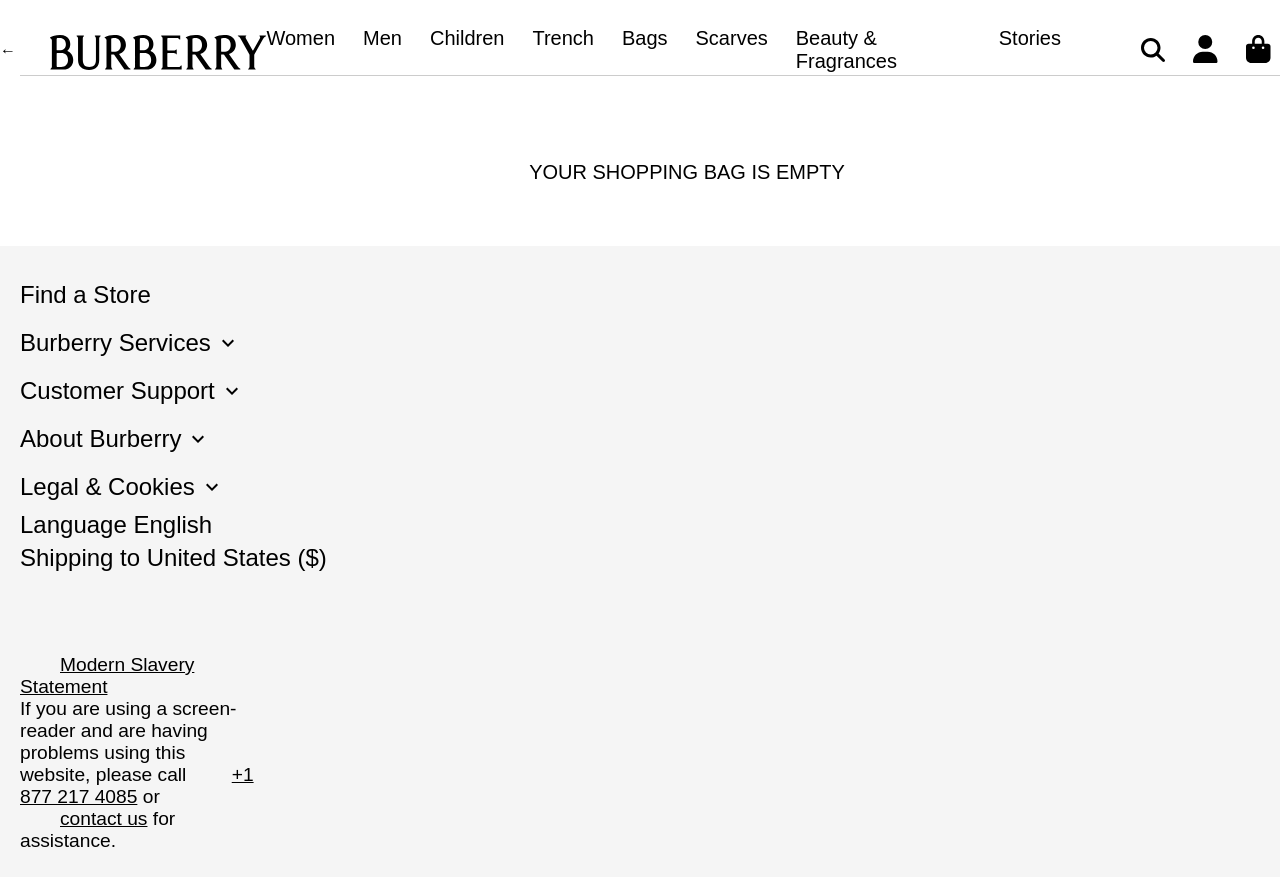
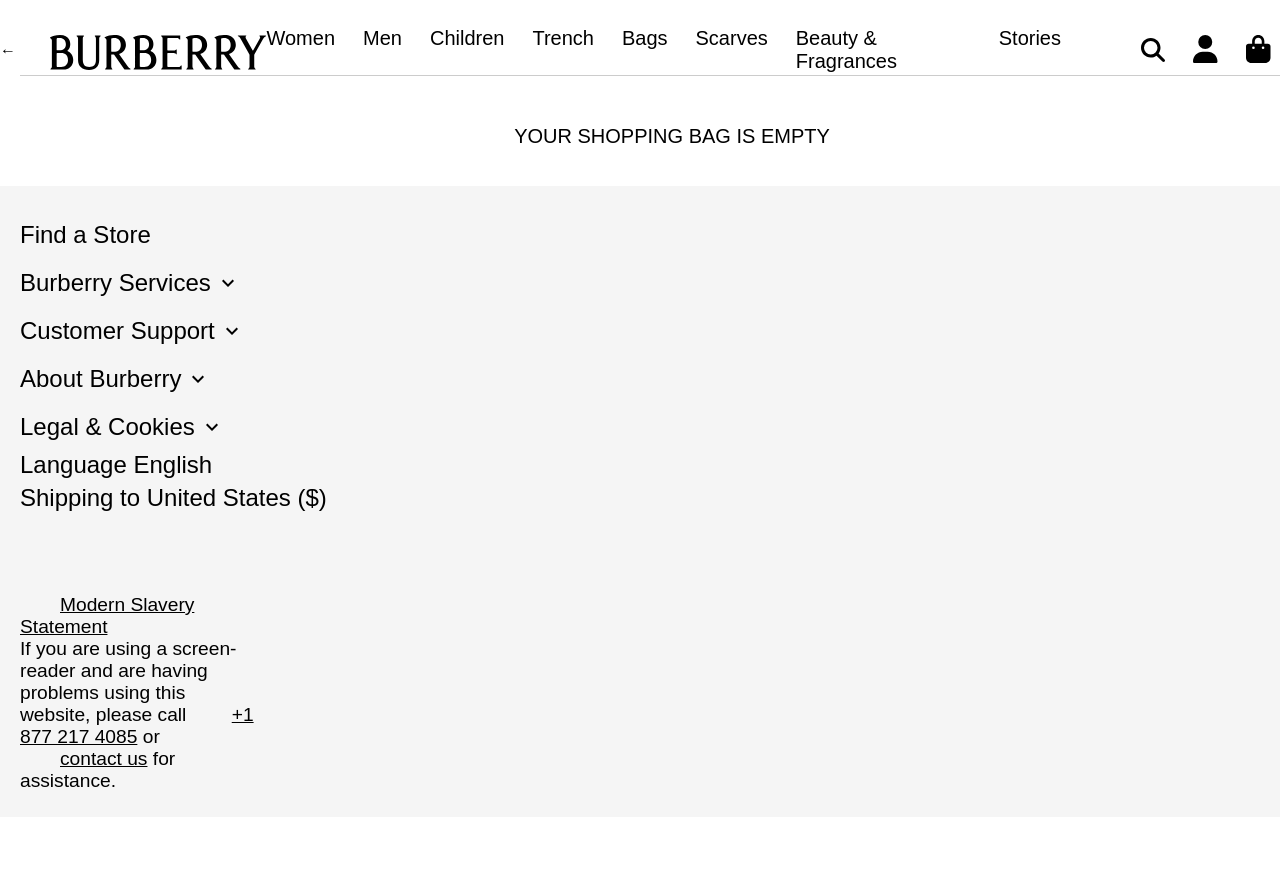
Before and after one commit to Coding-Comandoes/Burberry-Clone, a React (Vite) app in the folder Burberry/: page /cart in a window 1280 px wide. Shown: the top 886 px of the page. After the commit the page ends 852 px from the top, so only its background shows below. Built offline with nearby package versions, Linux system fonts and the light colour scheme; data requests are answered from the project's data file.

Commit message:
bag updated

```diff
--- a/Burberry/src/components/Pages/SingleProduct/Bag.css
+++ b/Burberry/src/components/Pages/SingleProduct/Bag.css
@@ -22,14 +22,14 @@
     background-color: rgb(231, 238, 238);
     height:350px;
 }
-.mainDiv{
+.mainDivCart{
     display: flex;
     flex-direction: column;
     font-family: Arial, Helvetica, sans-serif;
     margin-left: 5%;
     margin-top: 10%;
 }
-.mainDiv .bag{
+.mainDivCart .bag{
     display: flex ;
     justify-content: start;
     flex-wrap: wrap ;
@@ -44,7 +44,7 @@
 .bag img{
     height:250px;
 }
-.mainDiv .detail{
+.mainDivCart .detail{
     width:65%;
     margin-top:7%;
     margin-left:3%;
--- a/Burberry/src/components/Pages/SingleProduct/Bag.jsx
+++ b/Burberry/src/components/Pages/SingleProduct/Bag.jsx
@@ -1,7 +1,7 @@
 import React,{useEffect,useState} from 'react'
 import "./Bag.css"
 import { useNavigate } from 'react-router-dom';
-const Bag = ()=>{
+const Bag=()=>{
     const [cart, setCart] = useState([]);
 
     async function getData(){
@@ -29,7 +29,7 @@
     return(
         <>
         <button className='back' onClick={back}>←</button>
-        <div className="mainDiv">
+        <div className="mainDivCart">
             {cart.length===0?
             <div>
                 <p id='empty'>YOUR SHOPPING BAG IS EMPTY</p>
```
Also changed, not shown: 1 other file (tests, documents, lock files or other folders).
